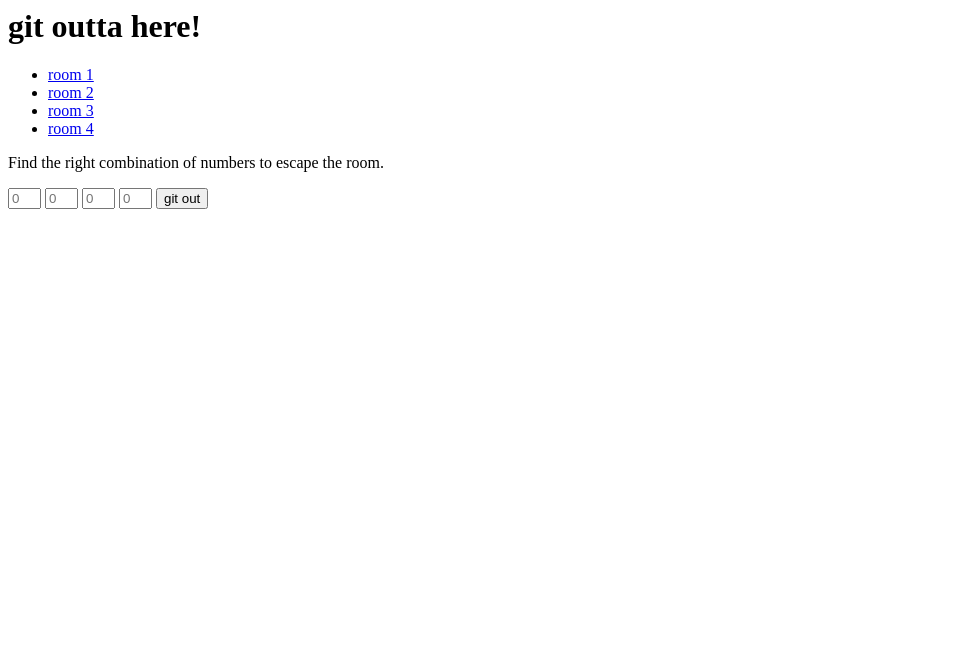
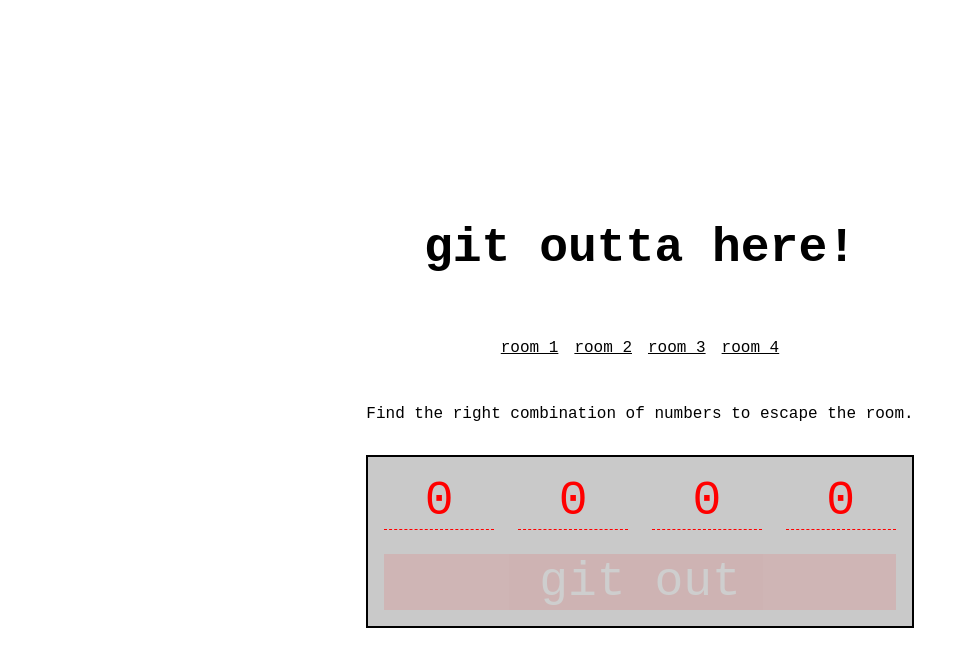
Before and after one commit to i-ac/web3-escape-room, a plain HTML site: page index.html in a window 1280 px wide. Shown: the whole page, without its empty margins (0-969 px from the left). Drawn offline with Linux system fonts and the light colour scheme.

Commit message:
updated index.html and css linked

```diff
--- a/index.html
+++ b/index.html
@@ -1,11 +1,20 @@
-<main>
+<!DOCTYPE html>
+<html lang="en">
+<head>
+  <meta charset="UTF-8">
+  <meta name="viewport" content="width=device-width, initial-scale=1.0">
+  <link rel="stylesheet" href="style.css">
+  <title>Escape the Cats</title>
+</head>
+<body>
+  <main>
     <h1>git outta here!</h1>
     <nav>
       <ul>
-        <li><a href="#">room 1</a></li>
-        <li><a href="#">room 2</a></li>
-        <li><a href="#">room 3</a></li>
-        <li><a href="#">room 4</a></li>
+        <li><a href="room1.html">room 1</a></li>
+        <li><a href="room2.html">room 2</a></li>
+        <li><a href="room3.html">room 3</a></li>
+        <li><a href="room4.html">room 4</a></li>
       </ul>
     </nav>
     <p>
@@ -20,3 +29,5 @@
       <button type="submit">git out</button>
     </form>
   </main>
+</body>
+</html>
```
